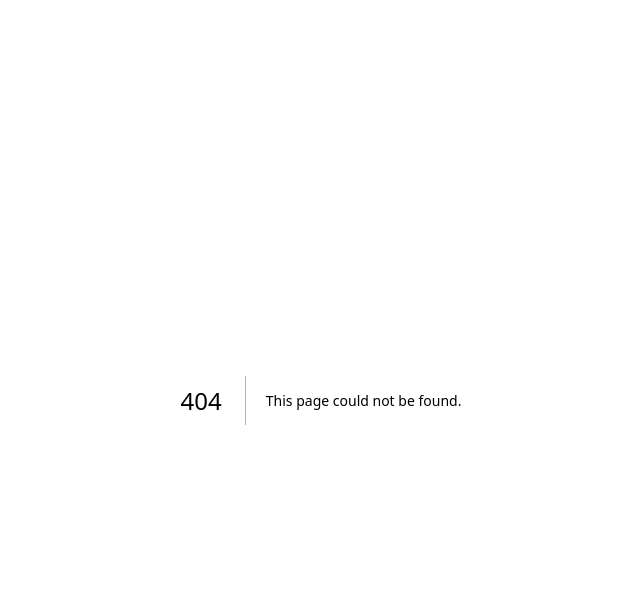
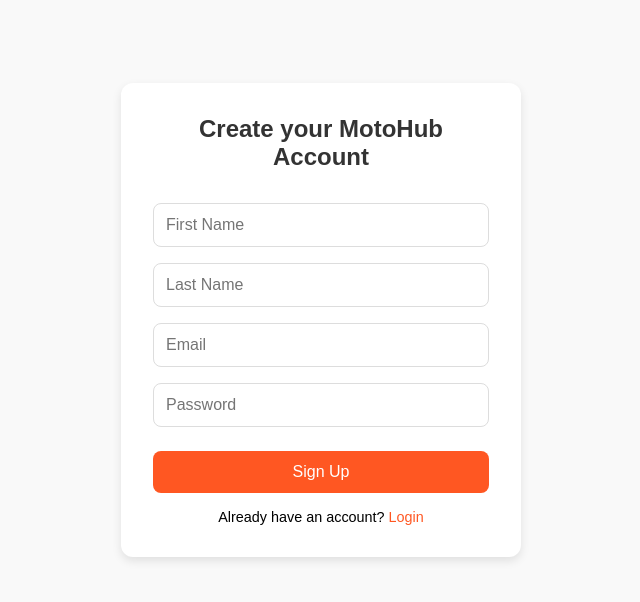
Before and after one commit to muhammadqasim21/MotoHub, a Next.js app: page /register in a window 1280 px wide. Before the commit this address had no page. Shown: the top 602 px of the page, without its empty margins (319-959 px from the left). Built offline with nearby package versions, Linux system fonts and the light colour scheme.

Commit message:
added authentication pages and AuthContext for global

```diff
--- /dev/null
+++ b/context/AuthContext.js
@@ -0,0 +1,28 @@
+import { createContext, useState, useContext } from 'react';
+
+const AuthContext = createContext();
+
+export function AuthProvider({ children }) {
+  const [isLoggedIn, setIsLoggedIn] = useState(false);
+  const [user, setUser] = useState(null);
+
+  const login = (userData) => {
+    setIsLoggedIn(true);
+    setUser(userData); // { name: 'Hassan' }
+  };
+
+  const logout = () => {
+    setIsLoggedIn(false);
+    setUser(null);
+  };
+
+  return (
+    <AuthContext.Provider value={{ isLoggedIn, user, login, logout }}>
+      {children}
+    </AuthContext.Provider>
+  );
+}
+
+export function useAuth() {
+  return useContext(AuthContext);
+}
--- a/pages/_app.js
+++ b/pages/_app.js
@@ -1,5 +1,10 @@
-import "@/styles/globals.css";
+import { AuthProvider } from '@/context/AuthContext';
+import '@/styles/globals.css';
 
 export default function App({ Component, pageProps }) {
-  return <Component {...pageProps} />;
+  return (
+    <AuthProvider>
+      <Component {...pageProps} />
+    </AuthProvider>
+  );
 }
--- /dev/null
+++ b/pages/register/index.js
@@ -0,0 +1,69 @@
+import { useState } from 'react';
+import styles from '@/styles/Auth.module.css';
+// import { useAuth } from '@/context/AuthContext';
+import { useRouter } from 'next/router';
+import Link from 'next/link';
+
+export default function SignupPage() {
+  const [email, setEmail] = useState('');
+  const [firstname, setFirstName]= useState('');
+  const [lastname, setLastName]= useState('');
+  const [password, setPassword] = useState('');
+//   const { login } = useAuth();
+  const router = useRouter();
+
+  const handleSubmit = (e) => {
+    e.preventDefault();
+
+    // Dummy signup (replace this with real API call)
+    if (email && password) {
+      login('dummy-token'); // Save token after signup
+      router.push('/'); // Redirect to home
+    }
+  };
+
+  return (
+    <div className={styles.container}>
+      <form className={styles.form} onSubmit={handleSubmit}>
+        <h2 className={styles.title}>Create your MotoHub Account</h2>
+
+        <input className={styles.input}
+          type="name"
+          placeholder="First Name"
+          value={firstname}
+          onChange={(e) => setFirstName(e.target.value)}
+          required
+        />
+        <input className={styles.input}
+          type="name"
+          placeholder="Last Name"
+          value={lastname}
+          onChange={(e) => setLastName(e.target.value)}
+          required
+        />
+
+        <input className={styles.input}
+          type="email"
+          placeholder="Email"
+          value={email}
+          onChange={(e) => setEmail(e.target.value)}
+          required
+        />
+
+        <input className={styles.input}
+          type="password"
+          placeholder="Password"
+          value={password}
+          onChange={(e) => setPassword(e.target.value)}
+          required
+        />
+
+        <button className={styles.button} type="submit">Sign Up</button>
+
+        <p className={styles.text}>
+          Already have an account? <Link href="/login" className={styles.link} >Login</Link>
+        </p>
+      </form>
+    </div>
+  );
+}
--- /dev/null
+++ b/styles/Auth.module.css
@@ -0,0 +1,63 @@
+.container {
+    display: flex;
+    justify-content: center;
+    align-items: center;
+    min-height: 80vh;
+    background: #f9f9f9;
+  }
+
+  .form {
+    background: #fff;
+    padding: 2rem;
+    border-radius: 12px;
+    box-shadow: 0 4px 10px rgba(0,0,0,0.1);
+    max-width: 400px;
+    width: 100%;
+    text-align: center;
+  }
+
+  .title {
+    margin-bottom: 1.5rem;
+    color: #333;
+  }
+
+  .input {
+    width: 100%;
+    padding: 0.75rem;
+    margin: 0.5rem 0;
+    border: 1px solid #ddd;
+    border-radius: 8px;
+    font-size: 1rem;
+  }
+
+  .button {
+    width: 100%;
+    padding: 0.75rem;
+    background: #ff5722;
+    color: #fff;
+    border: none;
+    border-radius: 8px;
+    font-size: 1rem;
+    margin-top: 1rem;
+    cursor: pointer;
+    transition: background 0.3s ease;
+  }
+
+  .button:hover {
+    background: #e64a19;
+  }
+
+  .text {
+    margin-top: 1rem;
+    font-size: 0.9rem;
+    color: black;
+  }
+
+  .link {
+    color: #ff5722;
+    text-decoration: none;
+  }
+
+  .link:hover {
+    text-decoration: underline;
+  }
```
Also changed, not shown: components/Navbar.js (+18 -4 lines), pages/login/index.js (added, +56 -0 lines).
